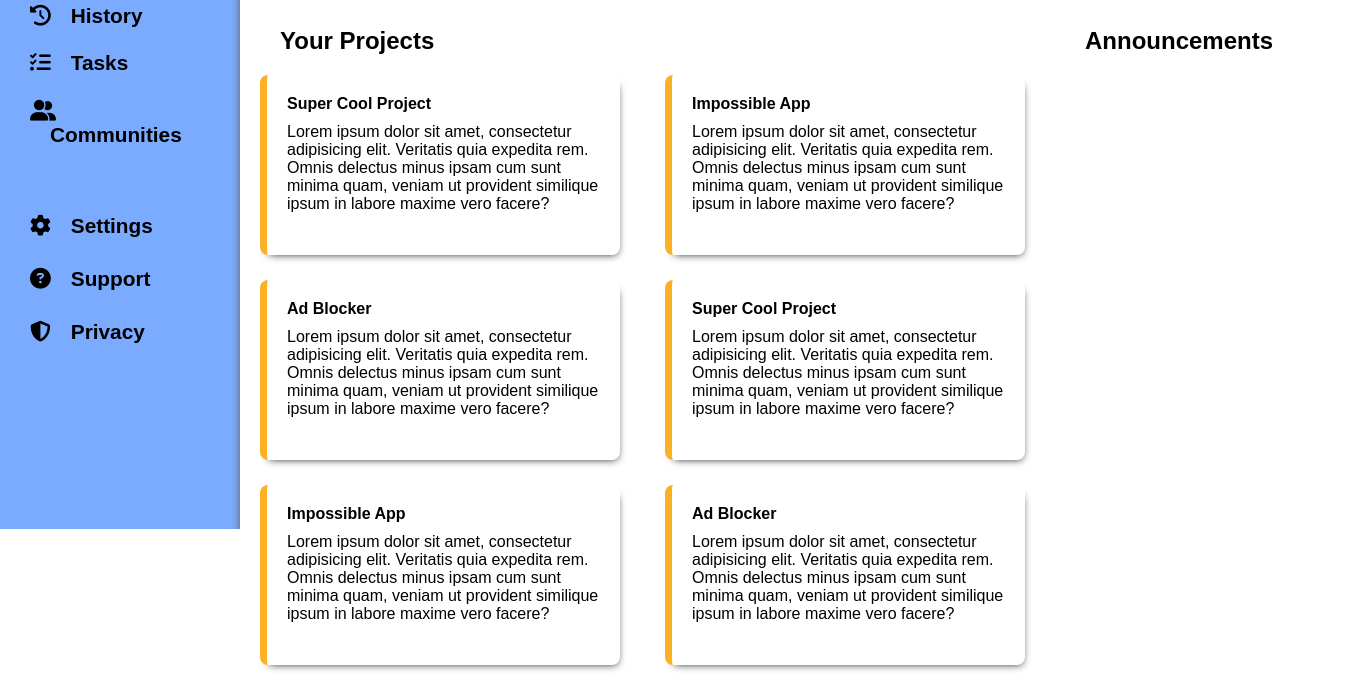
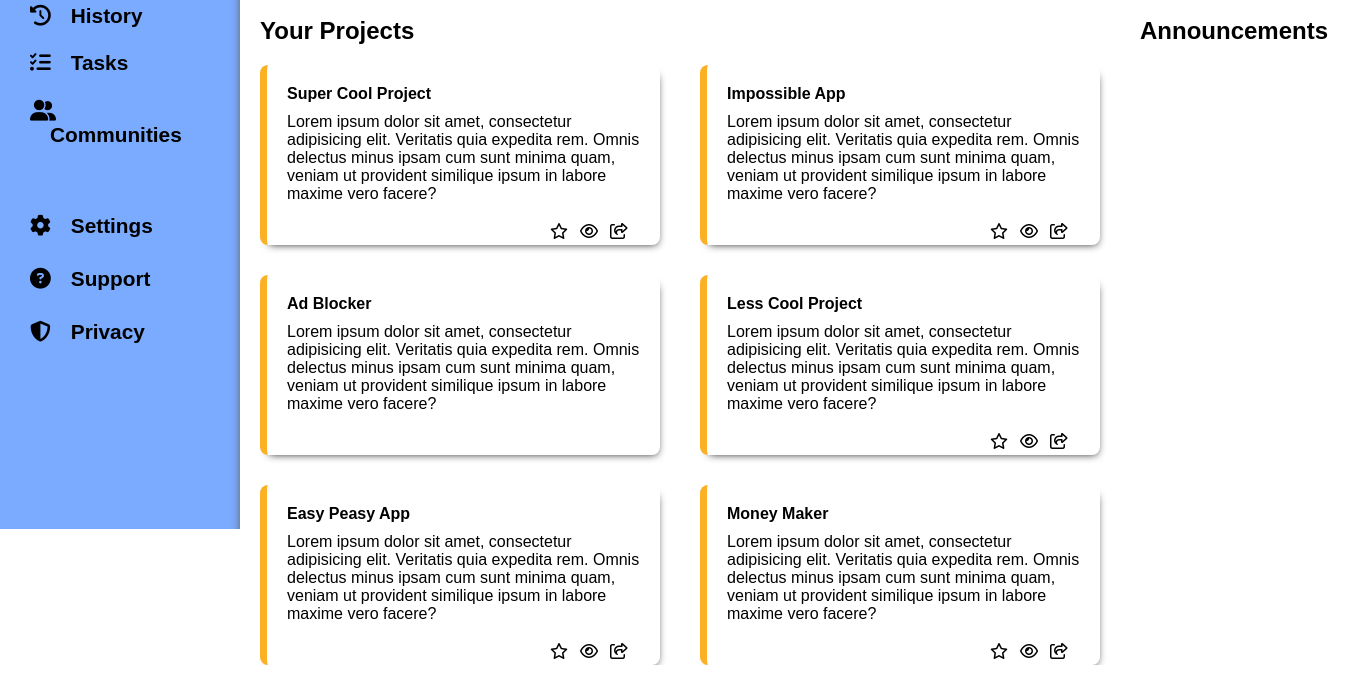
Before and after one commit to brusherr/Admin-Dashboard, a plain HTML site: page index.html in a window 1280 px wide. Shown: the part 271-966 px from the top of the page, 1348 px wide, since content can reach past the window. After the commit the page ends 936 px from the top, so only its background shows below. Drawn offline with Linux system fonts and the light colour scheme; a web font is replaced by a local one.

Commit message:
icons-add

```diff
--- a/index.html
+++ b/index.html
@@ -63,26 +63,51 @@
                         <div class="card">
                             <h5>Super Cool Project</h5>
                             <p>Lorem ipsum dolor sit amet, consectetur adipisicing elit. Veritatis quia expedita rem. Omnis delectus minus ipsam cum sunt minima quam, veniam ut provident similique ipsum in labore maxime vero facere?</p>
+                            <div class="icons">
+                                <i class="fa-regular fa-star"></i>
+                                <i class="fa-regular fa-eye"></i>
+                                <i class="fa-regular fa-share-from-square"></i>
+                            </div>
                         </div>
                         <div class="card">
                             <h5>Impossible App</h5>
                             <p>Lorem ipsum dolor sit amet, consectetur adipisicing elit. Veritatis quia expedita rem. Omnis delectus minus ipsam cum sunt minima quam, veniam ut provident similique ipsum in labore maxime vero facere?</p>
+                            <div class="icons">
+                                <i class="fa-regular fa-star"></i>
+                                <i class="fa-regular fa-eye"></i>
+                                <i class="fa-regular fa-share-from-square"></i>
+                            </div>
                         </div>
                         <div class="card">
                             <h5>Ad Blocker</h5>
                             <p>Lorem ipsum dolor sit amet, consectetur adipisicing elit. Veritatis quia expedita rem. Omnis delectus minus ipsam cum sunt minima quam, veniam ut provident similique ipsum in labore maxime vero facere?</p>
                         </div>
                         <div class="card">
-                            <h5>Super Cool Project</h5>
+                            <h5>Less Cool Project</h5>
                             <p>Lorem ipsum dolor sit amet, consectetur adipisicing elit. Veritatis quia expedita rem. Omnis delectus minus ipsam cum sunt minima quam, veniam ut provident similique ipsum in labore maxime vero facere?</p>
+                            <div class="icons">
+                                <i class="fa-regular fa-star"></i>
+                                <i class="fa-regular fa-eye"></i>
+                                <i class="fa-regular fa-share-from-square"></i>
+                            </div>
                         </div>
                         <div class="card">
-                            <h5>Impossible App</h5>
+                            <h5>Easy Peasy App</h5>
                             <p>Lorem ipsum dolor sit amet, consectetur adipisicing elit. Veritatis quia expedita rem. Omnis delectus minus ipsam cum sunt minima quam, veniam ut provident similique ipsum in labore maxime vero facere?</p>
+                            <div class="icons">
+                                <i class="fa-regular fa-star"></i>
+                                <i class="fa-regular fa-eye"></i>
+                                <i class="fa-regular fa-share-from-square"></i>
+                            </div>
                         </div>
                         <div class="card">
-                            <h5>Ad Blocker</h5>
+                            <h5>Money Maker</h5>
                             <p>Lorem ipsum dolor sit amet, consectetur adipisicing elit. Veritatis quia expedita rem. Omnis delectus minus ipsam cum sunt minima quam, veniam ut provident similique ipsum in labore maxime vero facere?</p>
+                            <div class="icons">
+                                <i class="fa-regular fa-star"></i>
+                                <i class="fa-regular fa-eye"></i>
+                                <i class="fa-regular fa-share-from-square"></i>
+                            </div>
                         </div>
                         </div>
                         <div class="right-content">
--- a/style.css
+++ b/style.css
@@ -173,10 +173,10 @@ a {
 .content {
     display: grid;
     grid-template-columns: 4fr 1fr;
-    padding: 10px 20px;
+    padding: 10 20px;
 }
 h4 {
-    padding: 20px;
+    padding: 20px 20px;
     font-size: 1.5rem;
     font-weight: 700;
 }
@@ -189,16 +189,23 @@ h5 {
 .left-content {
     display: grid;
     grid-template-columns: repeat(2, 400px);
-    grid-template-rows: repeat(3, 200px);
-    gap: 5px;
+    grid-template-rows: repeat(3, 170px);
+    gap: 40px;
+    padding: 0 20px;
 }
 
 .card {
     background-color: #ffffff;
-    width: 360px;
+    width: 400px;
     height: 180px;
     border-left: 7px solid rgb(252, 177, 36);
     border-radius: 8px;
     padding: 20px;
     box-shadow: 3px 5px 8px -6px;
 }
+.icons {
+    display: grid;
+    grid-template-columns: repeat(3, 30px);
+    justify-content: end;
+    padding-top: 20px;
+}
```
